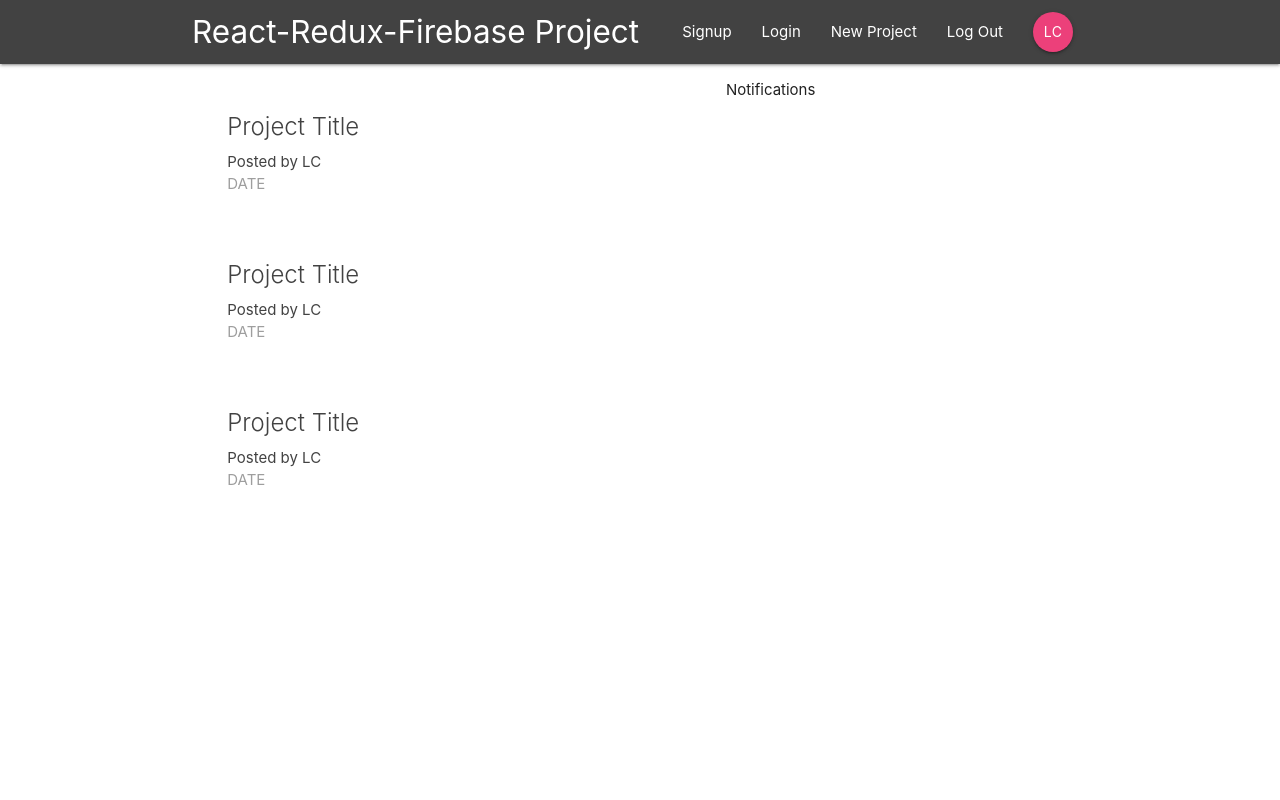
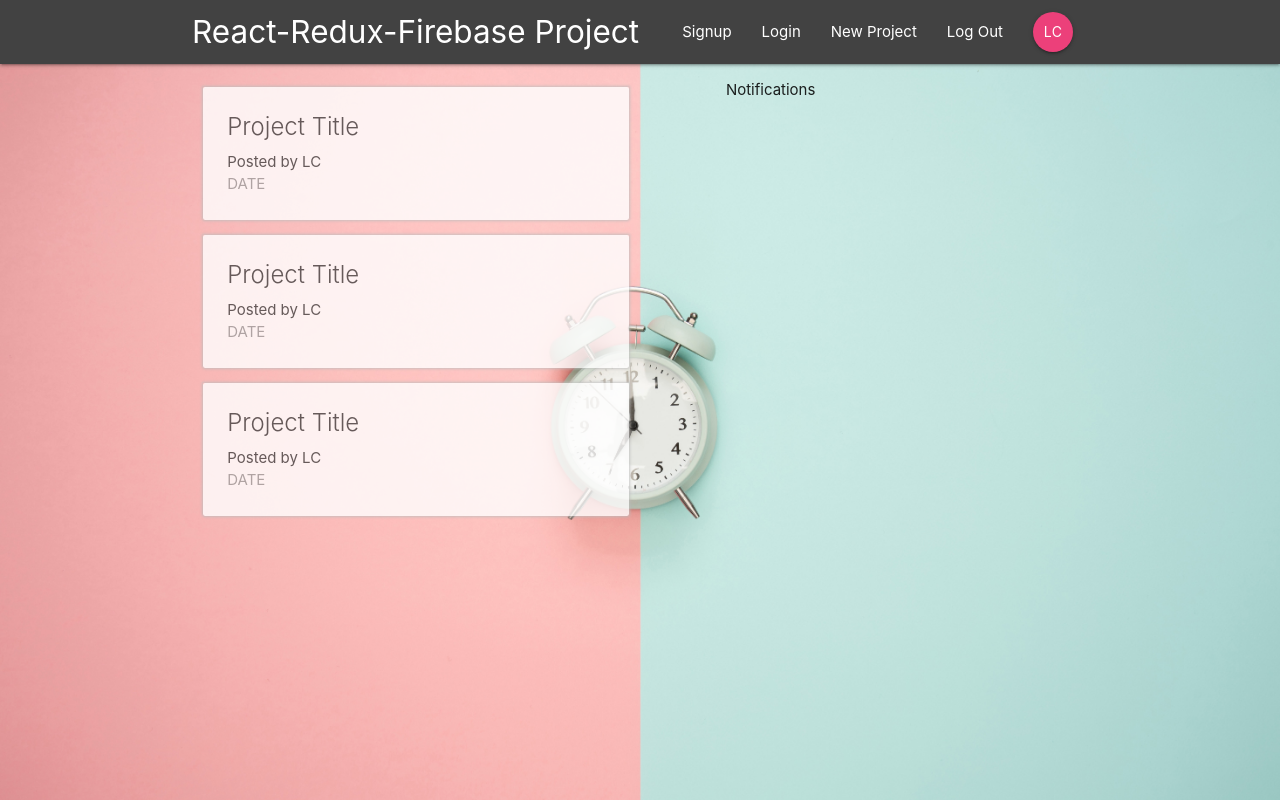
Before and after one commit to luigicampbell/react-redux-app, a React (Create React App) app: page / in a window 1280 px wide. Built offline with nearby package versions, Linux system fonts and the light colour scheme.

Commit message:
added some front end polish

```diff
--- a/public/index.html
+++ b/public/index.html
@@ -23,7 +23,7 @@
     <link href="https://fonts.googleapis.com/icon?family=Material+Icons" rel="stylesheet">
     <!-- Compiled and minified CSS -->
     <link rel="stylesheet" href="https://cdnjs.cloudflare.com/ajax/libs/materialize/1.0.0/css/materialize.min.css">
-    <title>React App</title>
+    <title>react-redux-firebase project</title>
   </head>
   <body>
     <noscript>
--- a/src/components/layout/SignedInLinks.js
+++ b/src/components/layout/SignedInLinks.js
@@ -4,7 +4,7 @@ import { NavLink } from 'react-router-dom';
 const SignedInLinks = () => {
     return (
         <ul className="right">
-            <li><NavLink to='/'>New Project</NavLink></li>
+            <li><NavLink to='/create'>New Project</NavLink></li>
             <li><NavLink to='/'>Log Out</NavLink></li>
             <li><NavLink to='/' className='btn btn-floating pink lighten-1'>LC</NavLink></li>
         </ul>
--- a/src/components/layout/SignedOutLinks.js
+++ b/src/components/layout/SignedOutLinks.js
@@ -4,8 +4,8 @@ import { NavLink } from 'react-router-dom';
 const SignedOutLinks = () => {
     return (
         <ul className="right">
-            <li><NavLink to='/'>Signup</NavLink></li>
-            <li><NavLink to='/'>Login</NavLink></li>
+            <li><NavLink to='/signup'>Signup</NavLink></li>
+            <li><NavLink to='/signin'>Login</NavLink></li>
         </ul>
     );
 }
--- /dev/null
+++ b/src/components/projects/ProjectSummary.css
@@ -0,0 +1,6 @@
+.boxshadow {
+    box-shadow: 0 0 3px 1px #bdbdbd;
+}
+.opac {
+    opacity: .8;
+}
--- a/src/components/projects/ProjectSummary.js
+++ b/src/components/projects/ProjectSummary.js
@@ -1,9 +1,9 @@
 import React from 'react';
-
+import './ProjectSummary.css';
 const ProjectSummary = () => {
     return (
-        <div className="card z-depth-0 project-summary">
-            <div className="card-content grey-text text-darken-3">
+        <div className="card z-depth-0 project-summary opac">
+            <div className="boxshadow card-content grey-text text-darken-3">
                 <span className="card-title">Project Title</span>
                 <p>Posted by LC</p>
                 <p className="grey-text">DATE</p>
--- a/src/index.css
+++ b/src/index.css
@@ -1,4 +1,10 @@
+html {
+  min-height: 100%;
+}
 body {
+  /*Photo by Moose-Photos from Pexels*/
+  background: url(/images/bgimage.jpg) no-repeat;
+  background-size: cover;
   margin: 0;
   padding: 0;
   font-family: -apple-system, BlinkMacSystemFont, "Segoe UI", "Roboto", "Oxygen",
@@ -6,9 +12,16 @@ body {
     sans-serif;
   -webkit-font-smoothing: antialiased;
   -moz-osx-font-smoothing: grayscale;
+  min-height: 100%;
 }
 
 code {
   font-family: source-code-pro, Menlo, Monaco, Consolas, "Courier New",
     monospace;
 }
+
+form {
+  padding: 20px;
+  margin-top: 60px;
+  opacity: .8;
+}
```
Also changed, not shown: public/images/bgimage.jpg (added), 1 other file (tests, documents, lock files or other folders).
